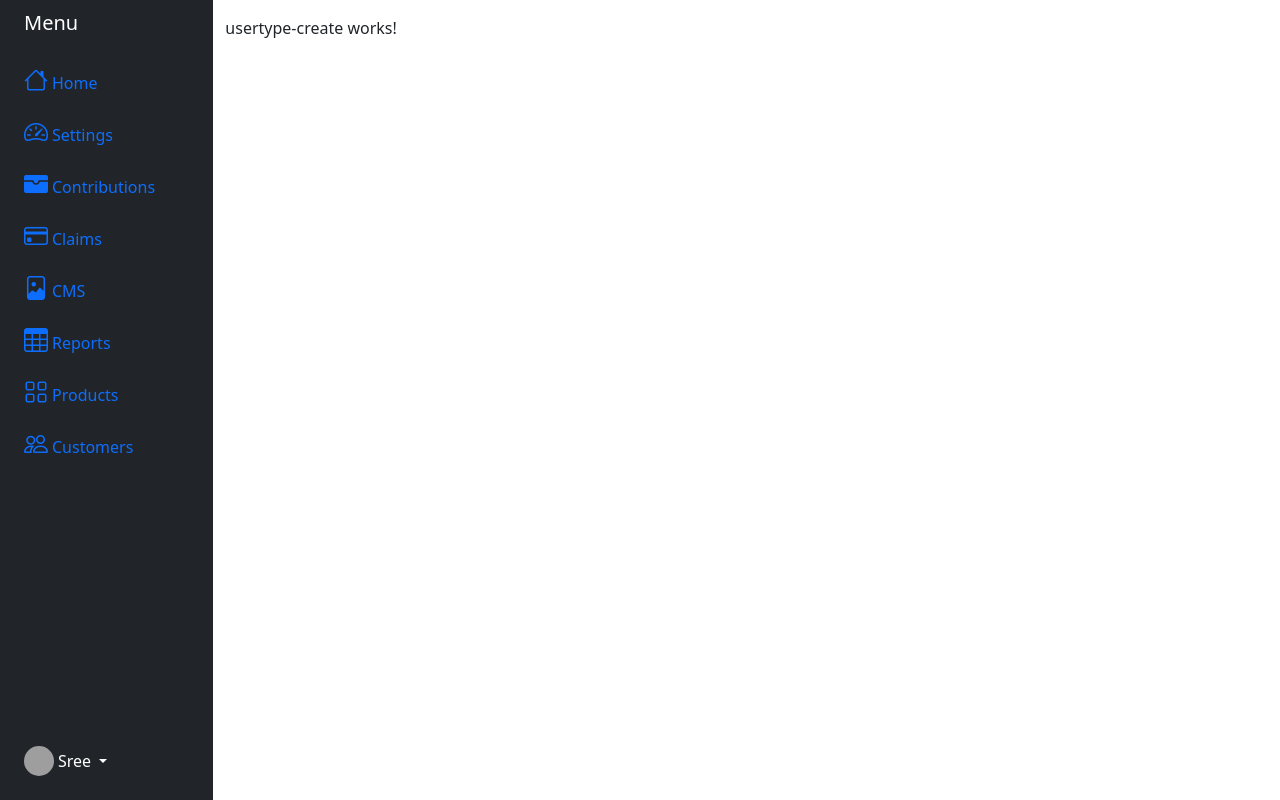
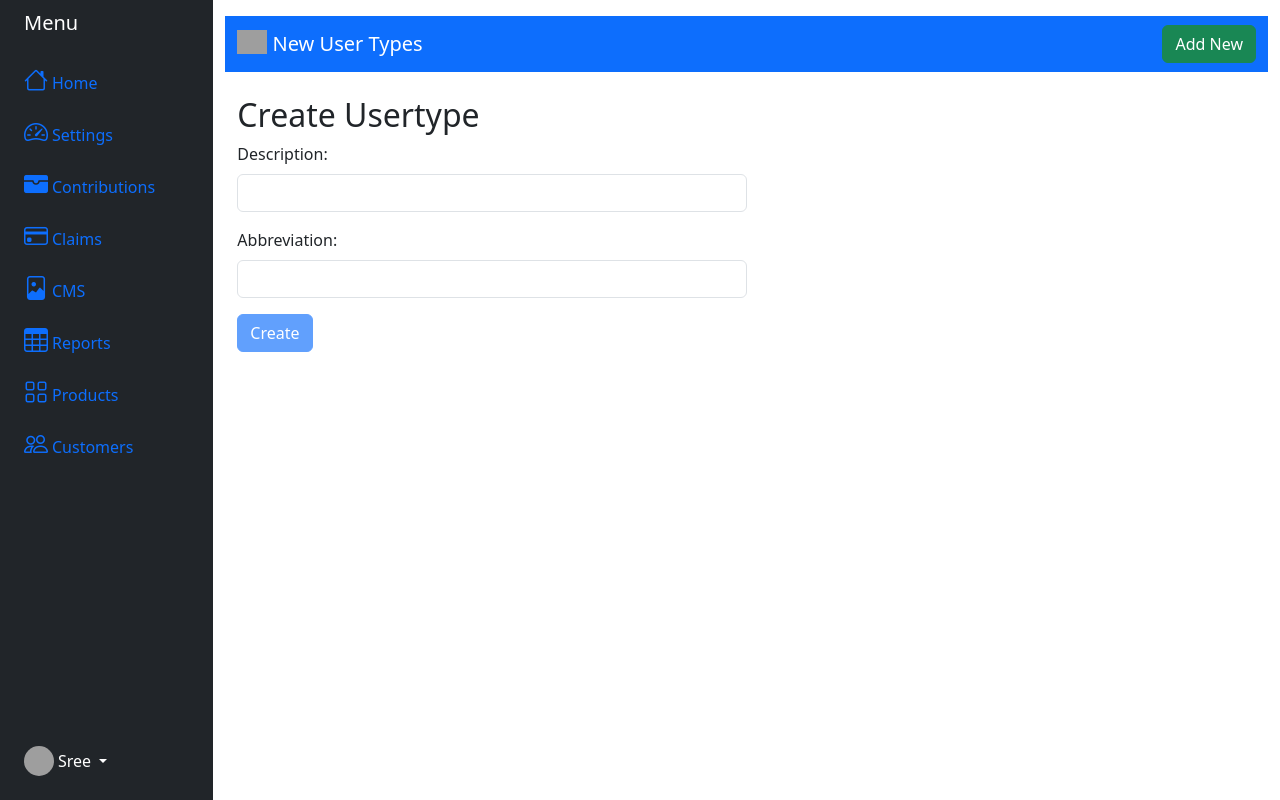
Before and after one commit to sreenathGanga1988/cbea-web, an Angular app: page /usertypes-create in a window 1280 px wide. Built offline with nearby package versions, Linux system fonts and the light colour scheme; grey boxes are pictures that could not be loaded.

Commit message:
changes in Usertype create and validation

```diff
--- a/src/app/Services/usertype.service.ts
+++ b/src/app/Services/usertype.service.ts
@@ -33,6 +33,7 @@ export class UserTypeService {
    // return this.httphelper.GetData(this.url).pipe(map((val) => val.isSucess ? val.value : []));
      }
     postUserTypes(obj :UserType) {
+      obj.createdByUserId=1;
        return this.httphelper.POST(this.url,obj);
      }
      putUserTypes(id:number,obj :any) {
--- a/src/app/admin-portal/usertype/usertype-create/usertype-create.component.html
+++ b/src/app/admin-portal/usertype/usertype-create/usertype-create.component.html
@@ -1 +1,25 @@
-<p>usertype-create works!</p>
+<app-title-bar [headingText]='headingText' (createNewItem)="handleCreateNewItem()"></app-title-bar>
+<div class="container mt-4">
+    <h2>Create Usertype</h2>
+    <form (ngSubmit)="onSubmit(myform)" class="col-md-6" #myform="ngForm" novalidate>
+      <div class="mb-3">
+        <label for="description" class="form-label">Description:</label>
+        <input type="text" id="description" [(ngModel)]="newUsertype.description" name="description" class="form-control" required #description="ngModel">
+        <div *ngIf="description.touched && description.invalid" class="alert alert-danger p-0">
+          <div *ngIf="description.hasError('required')">*description is required</div>
+
+       </div>
+      </div>
+      <div class="mb-3">
+        <label for="abbreviation" class="form-label">Abbreviation:</label>
+
+        <input type="text" id="abbreviation" [(ngModel)]="newUsertype.abbreviation" name="abbreviation" class="form-control" required  #abbreviation="ngModel" >
+
+
+         <div *ngIf="abbreviation.hasError('required') && abbreviation.touched && abbreviation.invalid " class="alert alert-danger p-0" id="Abbval">*Abbreviation is required</div>
+
+        </div>
+
+      <button type="submit" class="btn btn-primary" [disabled]="myform.invalid">Create</button>
+    </form>
+  </div>
--- a/src/app/admin-portal/usertype/usertype-create/usertype-create.component.ts
+++ b/src/app/admin-portal/usertype/usertype-create/usertype-create.component.ts
@@ -1,12 +1,63 @@
 import { Component } from '@angular/core';
+import { UserType } from '../../../models/Common/userType.model';
+import { UserTypeService } from '../../../Services/usertype.service';
+import { Router } from '@angular/router';
+import { NotificationService } from '../../../Services/Common/notification.service';
+import { TitleBarComponent } from '../../shared/title-bar/title-bar.component';
+import { CommonModule } from '@angular/common';
+import { FormsModule } from '@angular/forms';
 
 @Component({
   selector: 'app-usertype-create',
   standalone: true,
-  imports: [],
+  imports: [TitleBarComponent,CommonModule,FormsModule],
   templateUrl: './usertype-create.component.html',
   styleUrl: './usertype-create.component.css'
 })
 export class UsertypeCreateComponent {
+  headingText = "New User Types";
+  newUsertype: UserType = {
+    id: 0,
+    name: '',
+    abbreviation: '',
+    description:'',
+    isActive: false,
+    createdByUserId: null,
+    createdDate: null,
+    modifiedByUserId: null,
+    modifiedDate: null,
+    isDeleted: false,
+    deletedByByUserId: null,
+    statusString: '',
+    btnString: '',
+    addedUser: '',
+    modifiedUser: '',
+    deletedUser: '',
+   deletedDate: null
+  };
+  constructor(private router: Router, private usertypeService: UserTypeService, private notificationService: NotificationService) {
+
+
+  }
+  handleCreateNewItem() {
+
+    this.router.navigate(['/usertypes-create']);
+  }
+  onSubmit(form: any) {
+
+   this.usertypeService.postUserTypes(this.newUsertype).subscribe({
+      next: (res) => {
+
+
+        this.notificationService.showSuccess("Usertypes Added Successfully", "Added")
+        this.router.navigate(['/usertypes']);
+      },
+
+     error: (res) => {
+       alert("Error while Adding")
+      }
+    })
+
 
 }
+}
```
